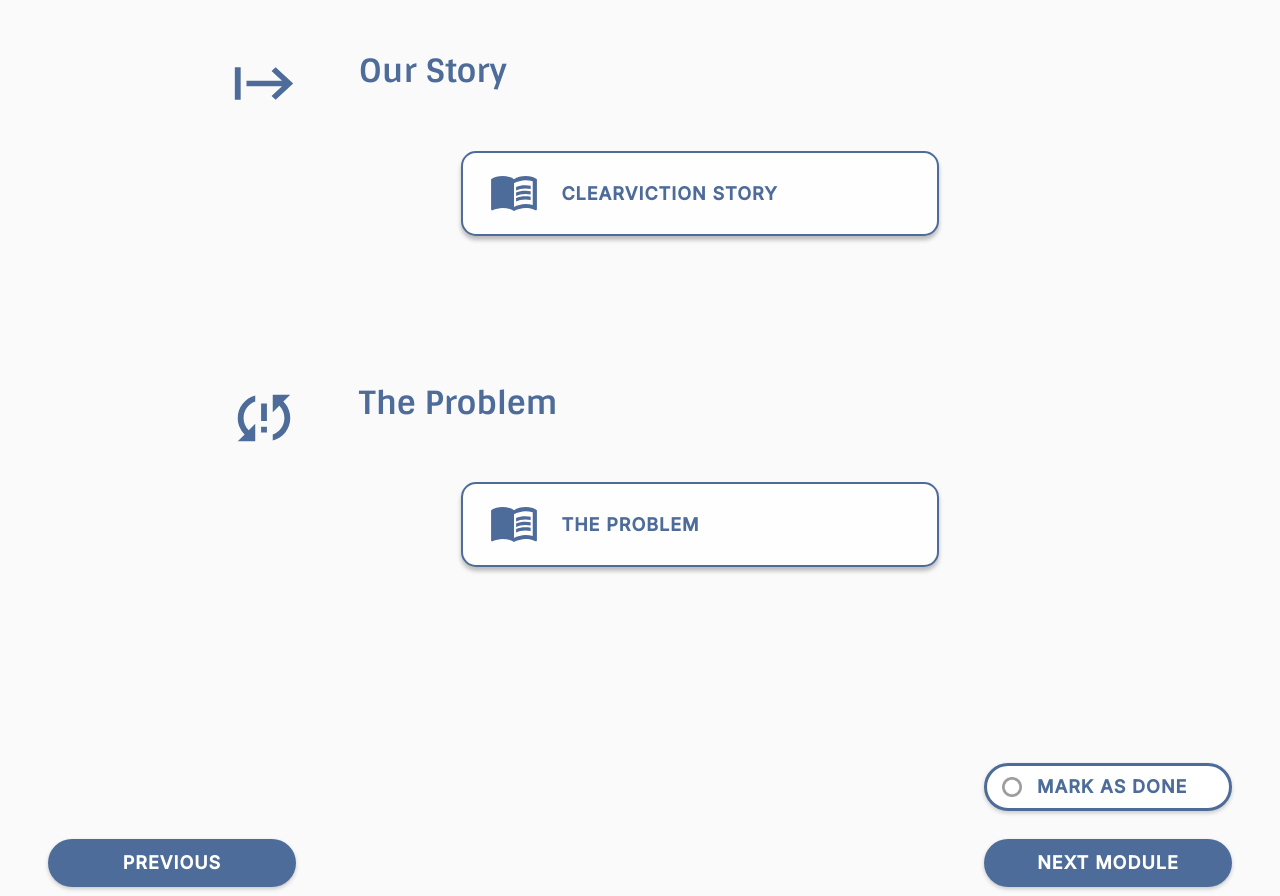
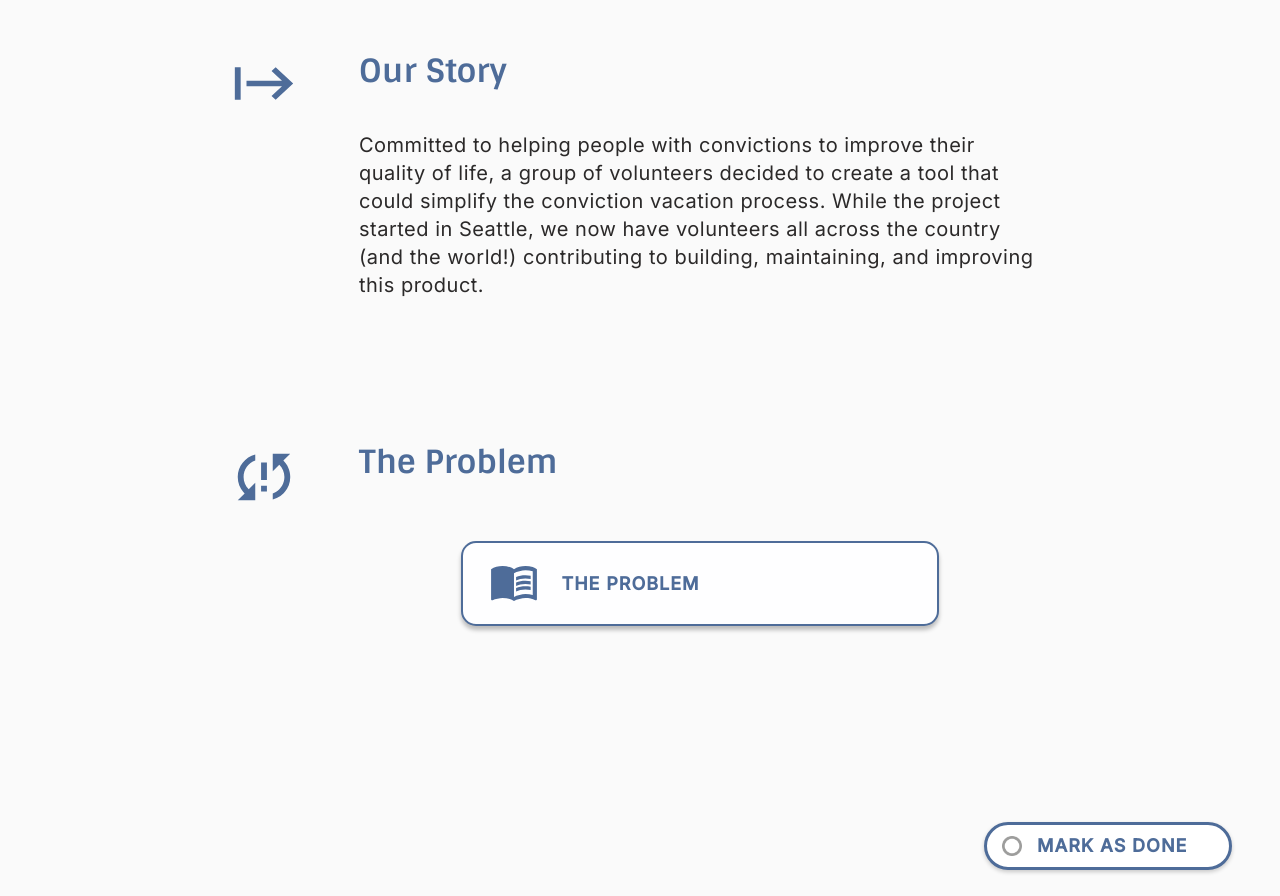
Before and after one commit to openseattle/clearviction-v1, a React (Create React App) app: page /onboarding-mod1 in a window 1280 px wide. Shown: the part 780-1676 px from the top of the page. Built offline with nearby package versions, Linux system fonts and the light colour scheme.

Commit message:
remove our story modal

```diff
--- a/src/Pages/Onboarding/OnboardingMod1.jsx
+++ b/src/Pages/Onboarding/OnboardingMod1.jsx
@@ -21,10 +21,7 @@ const mission = {
 
 const story = {
     title: "Our Story",
-    linkIcon: "doc",
-    linkTitle: "Clearviction Story",
-    modalTitle: "Our Story",
-    modalParagraph1: "Committed to helping people with convictions to improve their quality of life, a group of volunteers decided to create a tool that could simplify the conviction vacation process. While the project started in Seattle, we now have volunteers all across the country (and the world!) contributing to building, maintaining, and improving this product.",
+    paragraph1: "Committed to helping people with convictions to improve their quality of life, a group of volunteers decided to create a tool that could simplify the conviction vacation process. While the project started in Seattle, we now have volunteers all across the country (and the world!) contributing to building, maintaining, and improving this product.",
 }
 
 const problem = {
```
